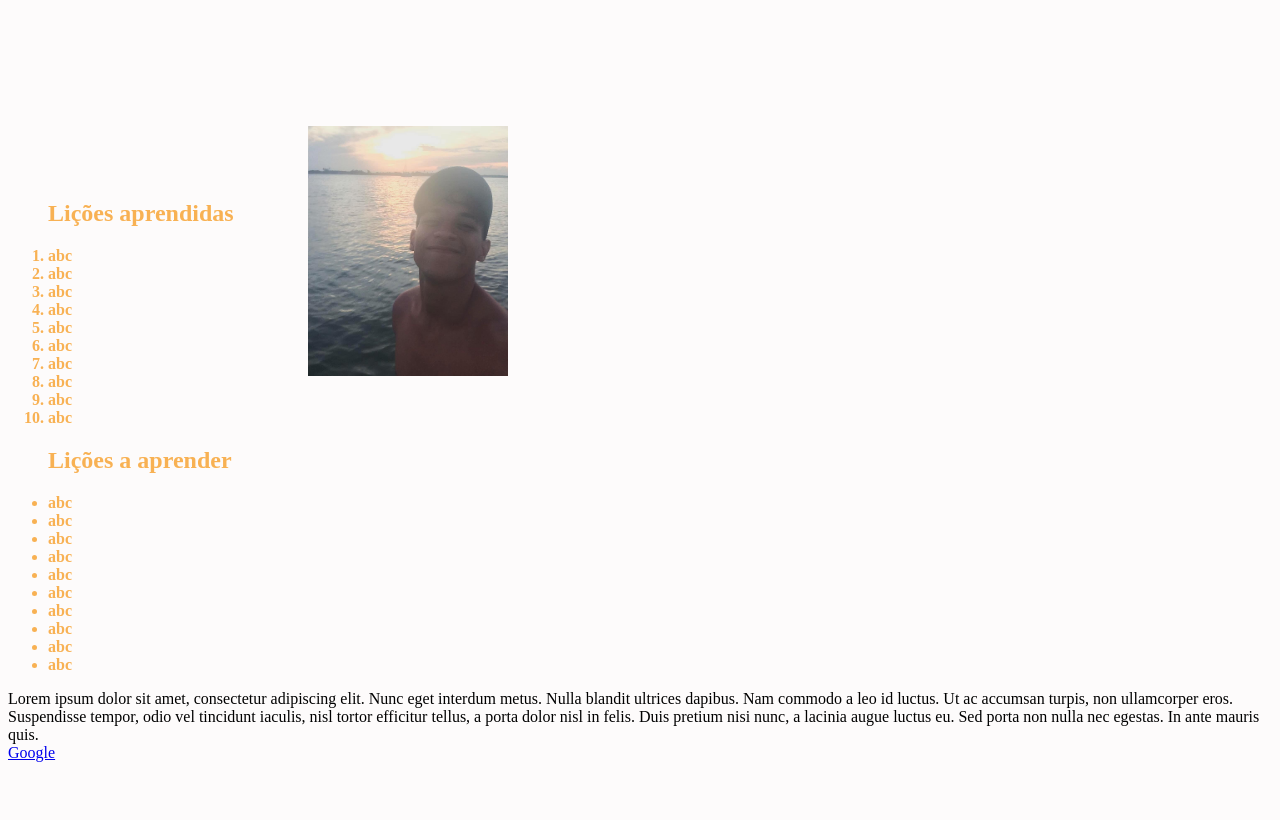
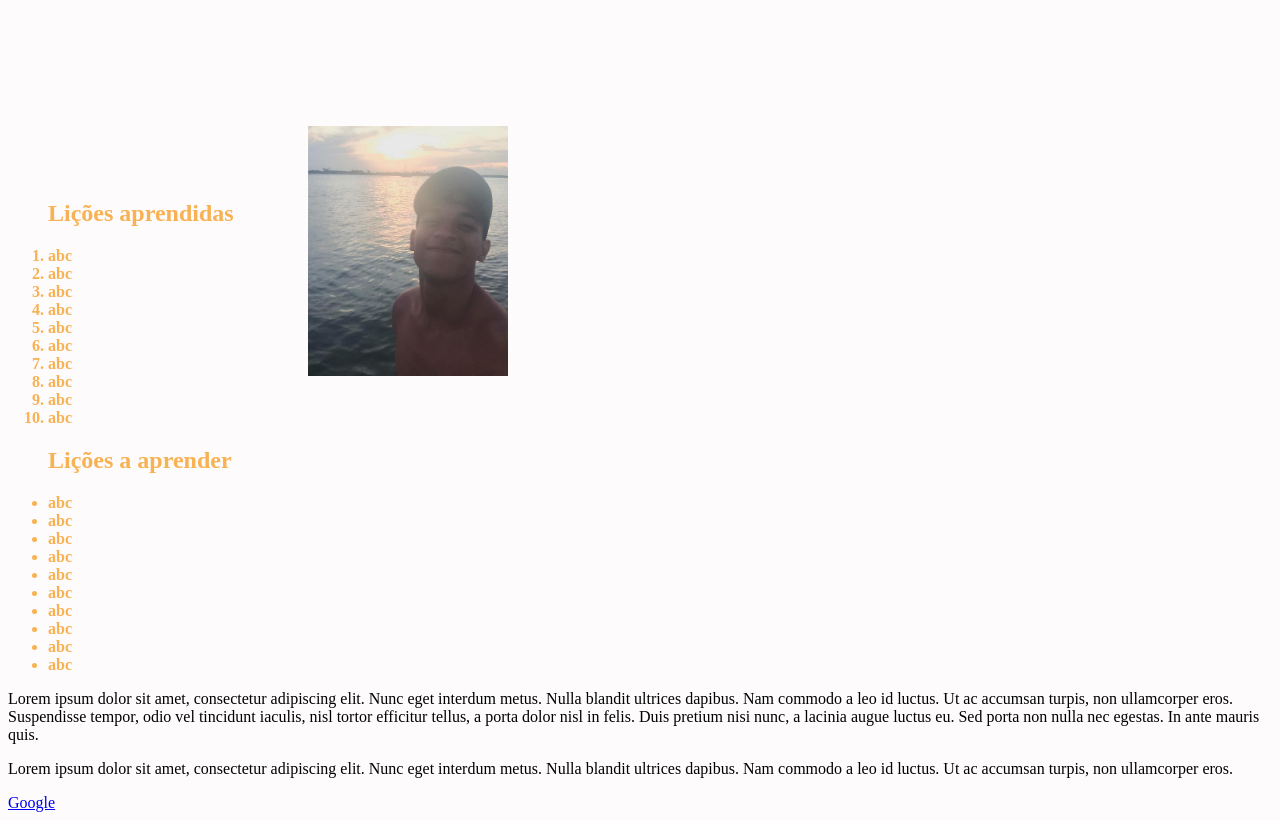
Before and after one commit to luccarendall/fundametal-lessons-learned, a website: page index.html in a window 1280 px wide. Shown: the part 90-910 px from the top of the page. Before the commit the page ends 860 px from the top, so only its background shows below. Drawn offline with Linux system fonts and the light colour scheme.

Commit message:
Requisito 9

```diff
--- a/index.html
+++ b/index.html
@@ -50,6 +50,11 @@
     Lorem ipsum dolor sit amet, consectetur adipiscing elit. Nunc eget interdum metus. Nulla blandit ultrices dapibus. Nam commodo a leo id luctus. Ut ac accumsan turpis, non ullamcorper eros. Suspendisse tempor, odio vel tincidunt iaculis, nisl tortor efficitur tellus, a porta dolor nisl in felis. Duis pretium nisi nunc, a lacinia augue luctus eu. Sed porta non nulla nec egestas. In ante mauris quis.
 </article>
 
+<aside>
+    <p>
+        Lorem ipsum dolor sit amet, consectetur adipiscing elit. Nunc eget interdum metus. Nulla blandit ultrices dapibus. Nam commodo a leo id luctus. Ut ac accumsan turpis, non ullamcorper eros.
+    </p>
+</aside>
 
 
 
```
